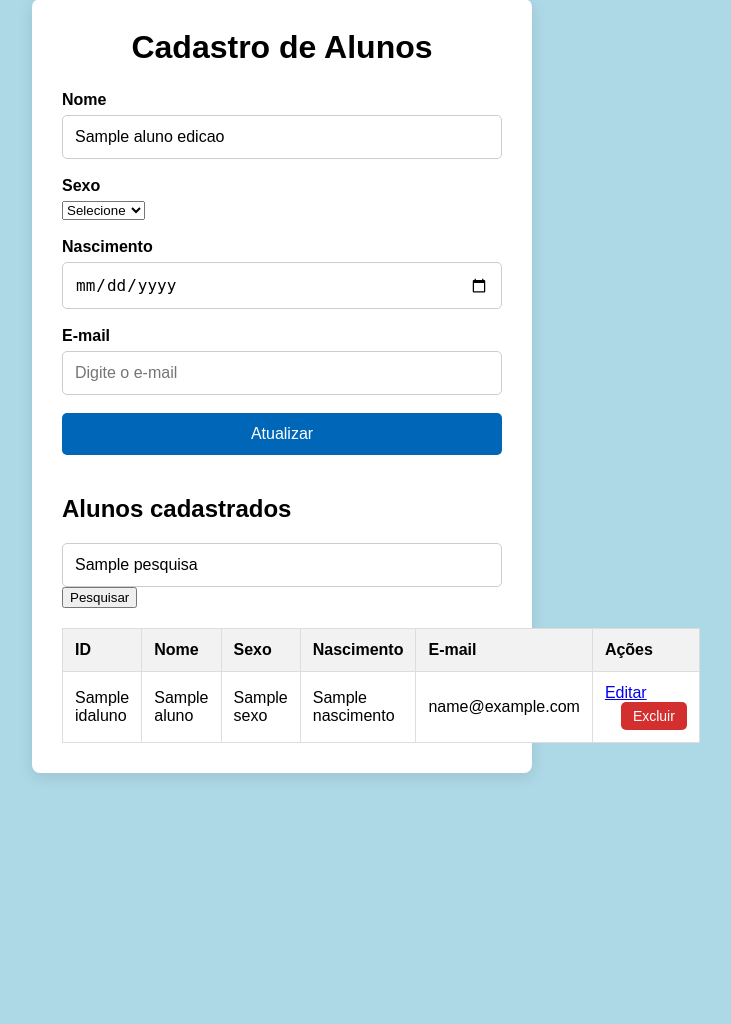
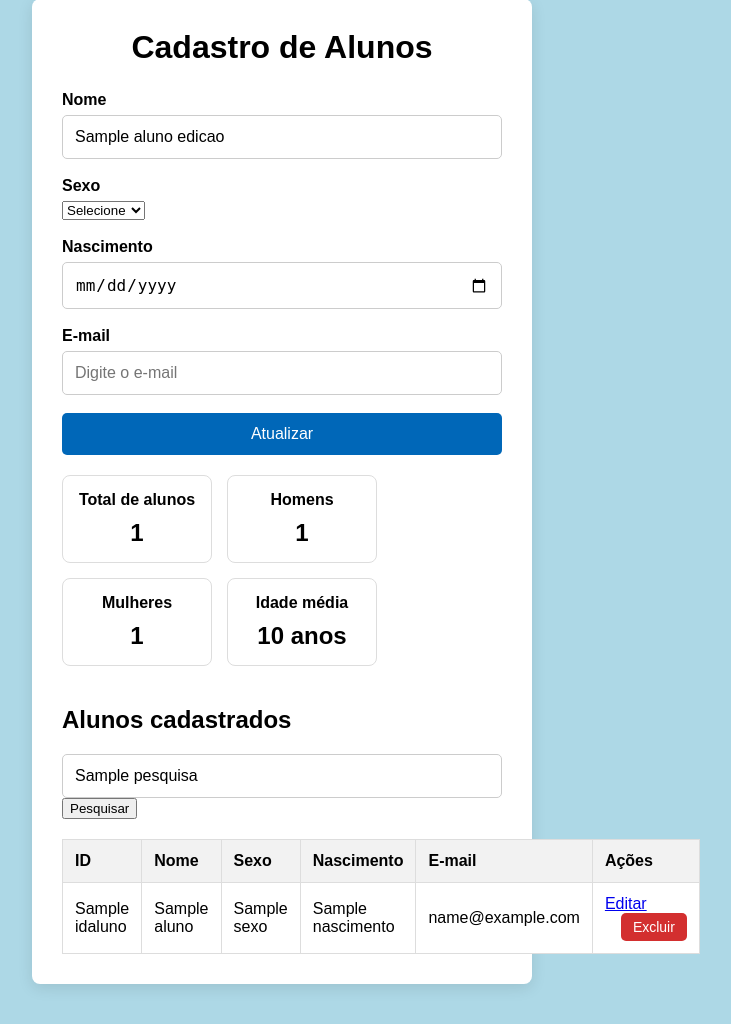
Before and after one commit to alanodomingues/cadastro-web-flask-sqlserver, a Flask app: template templates/cadastro.html in a window 1280 px wide. Shown: the part 61-1085 px from the top of the page, without its empty margins (358-1089 px from the left). Before the commit the page ends 837 px from the top, so only its background shows below. Run offline with Flask 3, Linux system fonts and the light colour scheme; the template is opened without the code that fills it: most values are stand-ins (such as "Sample title", 1, 10 or a date in 2020).

Commit message:
Dashboard Estatisticas

```diff
--- a/app.py
+++ b/app.py
@@ -28,6 +28,38 @@ def pagina_cadastro():
     conexao = conectar_banco()
     cursor = conexao.cursor()
 
+    # Dashboard
+
+    cursor.execute("SELECT COUNT(*) FROM ALUNO")
+    total_alunos = cursor.fetchone()[0]
+
+    cursor.execute(
+        """
+        SELECT COUNT(*)
+        FROM ALUNO
+        WHERE SEXO = 'M'
+        """
+    )
+    total_homens = cursor.fetchone()[0]
+
+    cursor.execute(
+        """
+        SELECT COUNT(*)
+        FROM ALUNO
+        WHERE SEXO = 'F'
+        """
+    )
+    total_mulheres = cursor.fetchone()[0]
+
+    cursor.execute(
+        """
+        SELECT AVG(DATEDIFF(YEAR, NASCIMENTO, GETDATE()))
+        FROM ALUNO
+        """
+    )
+    idade_media = int(cursor.fetchone()[0])
+
+
     if pesquisa:
 
         cursor.execute(
@@ -57,7 +89,11 @@ def pagina_cadastro():
     return render_template(
         "cadastro.html",
         alunos=alunos,
-        pesquisa=pesquisa
+        pesquisa=pesquisa,
+        total_alunos=total_alunos,
+        total_homens=total_homens,
+        total_mulheres=total_mulheres,
+        idade_media=idade_media
     )
 
 @app.route("/editar/<int:id_aluno>")
--- a/static/css/estilo.css
+++ b/static/css/estilo.css
@@ -110,3 +110,29 @@ body {
 .btn-excluir:hover {
     background: #b71c1c;
 }
+
+.dashboard {
+    display: flex;
+    gap: 15px;
+    margin: 20px 0;
+    flex-wrap: wrap;
+}
+
+.card {
+    min-width: 150px;
+    padding: 15px;
+    border: 1px solid #ddd;
+    border-radius: 8px;
+    text-align: center;
+}
+
+.card h3 {
+    margin: 0;
+    font-size: 16px;
+}
+
+.card p {
+    margin: 10px 0 0;
+    font-size: 24px;
+    font-weight: bold;
+}
--- a/templates/cadastro.html
+++ b/templates/cadastro.html
@@ -64,7 +64,32 @@
 
         </form>
 
+        <div class="dashboard">
+
+            <div class="card">
+                <h3>Total de alunos</h3>
+                <p>{{ total_alunos }}</p>
+            </div>
+
+            <div class="card">
+                <h3>Homens</h3>
+                <p>{{ total_homens }}</p>
+            </div>
+
+            <div class="card">
+                <h3>Mulheres</h3>
+                <p>{{ total_mulheres }}</p>
+            </div>
+
+            <div class="card">
+                <h3>Idade média</h3>
+                <p>{{ idade_media }} anos</p>
+            </div>
+
+        </div>
+
         <h2>Alunos cadastrados</h2>
+
         {% include "listar_alunos.html" %}
 
 
```
